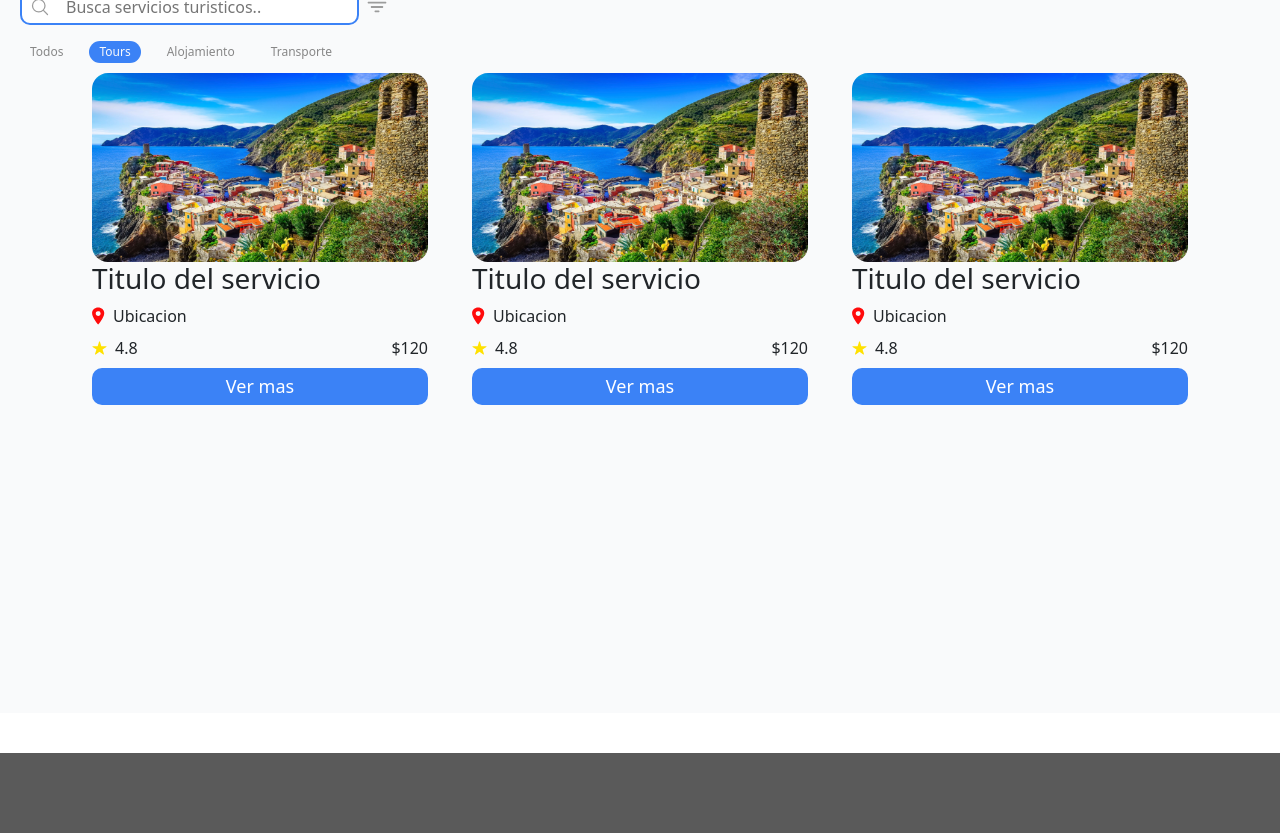
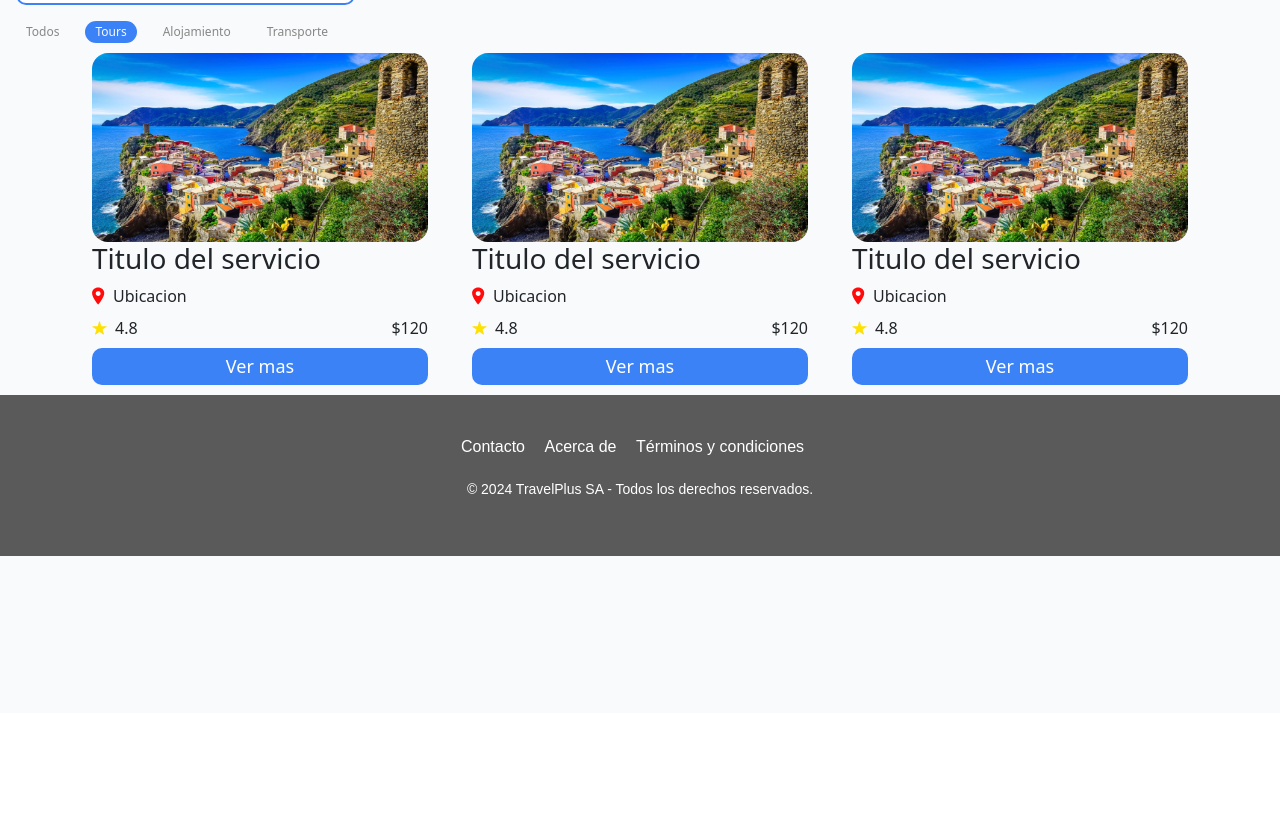
Before and after one commit to DanRyzer10/proyecto-DAW-web-app-servicios-turisticos, a plain HTML site: page index.html in a window 1280 px wide. Shown: the part 151-984 px from the top of the page. After the commit the page ends 864 px from the top, so only its background shows below. Drawn offline with nearby package versions, Linux system fonts and the light colour scheme.

Commit message:
Add footer and improve layout in index and service detail pages

```diff
--- a/index.html
+++ b/index.html
@@ -13,7 +13,7 @@
            background-color: var(--color-light);
             width: 100%;
             height: 100vh;
-            padding: 20px;
+
         }
         .input-search-container {
             position: relative;
@@ -84,15 +84,15 @@
          </nav>
     </header>
     <main id="main-container">
-        <h1>Servicios Turisticos</h1>
-        <section class="d-flex  gap-2 mb-3">
+        <h1 class="px-3">Servicios Turisticos</h1>
+        <section class="d-flex  gap-2 mb-3 px-3">
             <div class="input-search-container">
                 <img src="/images/icons/search.svg" alt="imagen de buscar" width="20px">
                 <input  class="search-input" type="text" placeholder="Busca servicios turisticos..">
             </div>
             <img style="cursor: pointer;" src="/images/icons/filter.svg" alt="icono de filtro" width="20">
         </section>
-        <section class="d-flex gap-3 filter-container">
+        <section class="d-flex gap-3 filter-container px-3">
             <div class="filter-option ">
                 Todos
             </div>
@@ -181,9 +181,18 @@
                 </div>
             </div>
         </section>
+
+        <footer class="col m-0">
+            <div class="footer-links">
+                <ul>
+                    <li><a href="contact.html">Contacto</a></li>
+                    <li><a href="about.html">Acerca de</a></li>
+                    <li><a href="terms.html">Términos y condiciones</a></li>
+                </ul>
+            </div>
+            <p>&copy; 2024 TravelPlus SA - Todos los derechos reservados.</p>
+        </footer>
     </main>
-    <footer>
 
-    </footer>
 </body>
 </html>
```
Also changed, not shown: pages/service-detail.html (+13 -4 lines).
